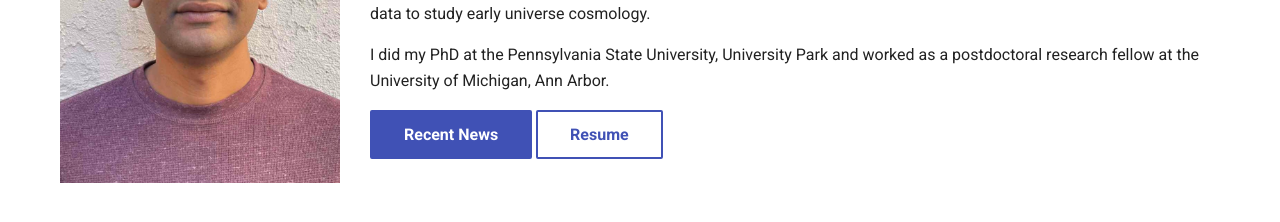
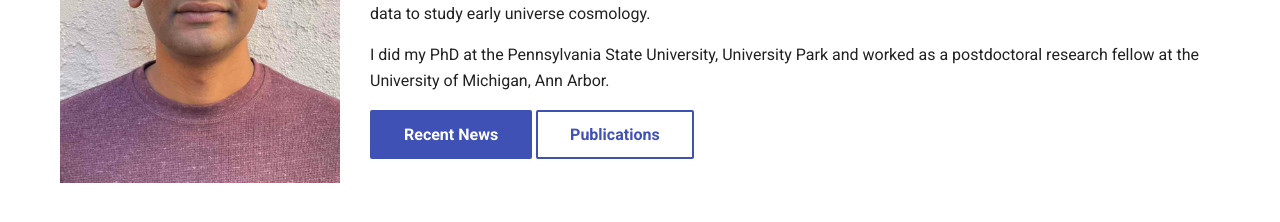
Before and after one commit to sarojadhikari/sarojadhikari.github.io, an MkDocs documentation site: the page built from docs/index.md, in a window 1280 px wide. Shown: the part 299-521 px from the top of the page. Built offline with MkDocs 1.6.1 and Material for MkDocs 9.7.7, drawn with Linux system fonts in a browser that asks for light colours.

Commit message:
add publications instead of resume

```diff
--- a/docs/overrides/home.html
+++ b/docs/overrides/home.html
@@ -22,8 +22,8 @@
           <a href="{{ page.next_page.url | url }}" title="{{ page.next_page.title | e }}" class="md-button md-button--primary">
             Recent News
           </a>
-          <a href="{{ 'cv/' | url }}" title="Resume" class="md-button">
-            Resume
+          <a href="{{ 'publications/' | url }}" title="Publications" class="md-button">
+            Publications
           </a>
         </div>
       </div>
```
